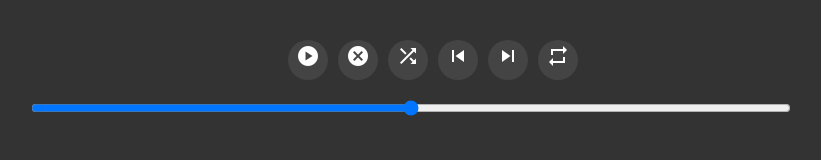
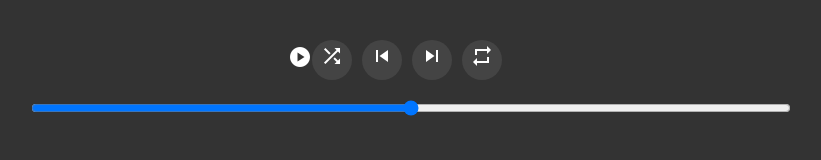
Before and after one commit to VictorSilvaMatamoros/Tarea6Reproductor, a plain HTML site: page index.html in a window 1280 px wide. Shown: the whole page, without its empty margins (229-1050 px from the left). Drawn offline with Linux system fonts and the light colour scheme.

Commit message:
cambio boton playpausa

```diff
--- a/index.html
+++ b/index.html
@@ -17,14 +17,9 @@
     <div class="container">
         <div class="listado-canciones">
             <div class="controllers">
-                <div class="play" id="Behelit">
+                <div class="play-pause" id="Behelit">
                     <span class="material-icons">
                         play_circle
-                    </span>
-                </div>
-                <div class="stop">
-                    <span class="material-icons">
-                        cancel
                     </span>
                 </div>
 
@@ -55,9 +50,7 @@
             <div class="volumenMusica">
                  <input type="range" id="volumen" max="1" min="0" step="0.1" class="volumen">
             </div>
-
         </div>
-
     </div>
 
     <script src="script.js"></script>
```
